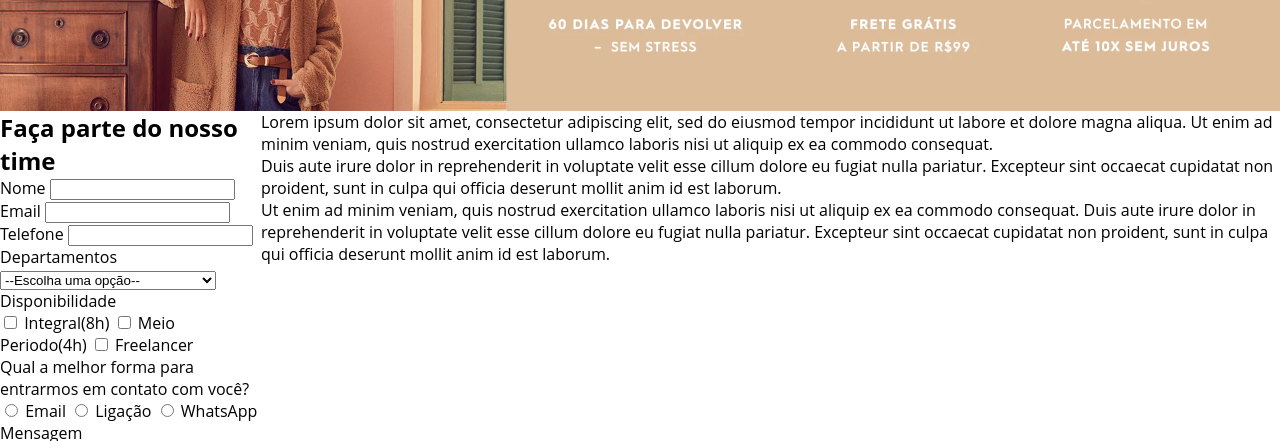
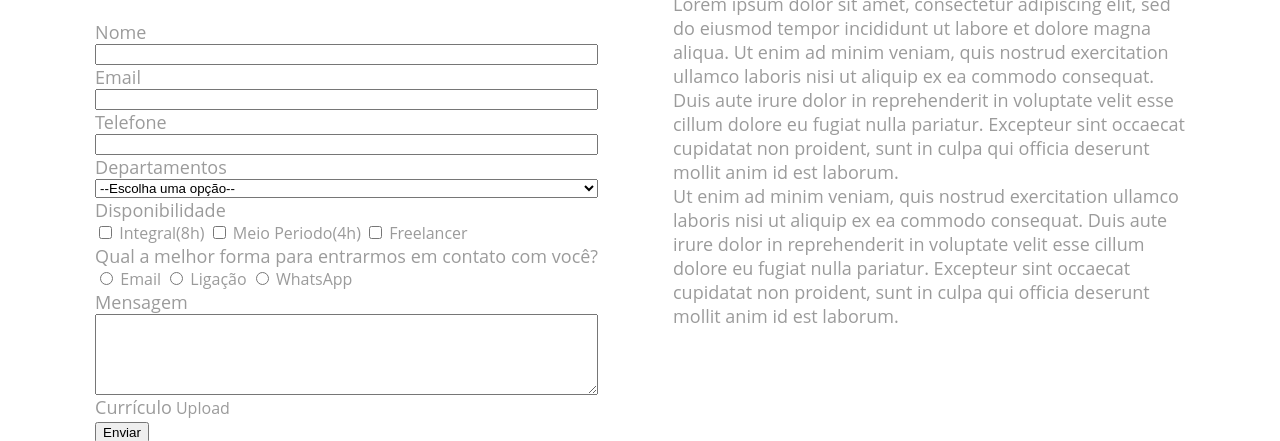
Before and after one commit to diasvictordev/shoesstore-DH, a plain HTML site: page trabalhe-conosco.html in a window 1280 px wide. Shown: the part 246-687 px from the top of the page. Drawn offline with Linux system fonts and the light colour scheme.

Commit message:
working the css

```diff
--- a/trabalhe-conosco.css
+++ b/trabalhe-conosco.css
@@ -56,12 +56,6 @@ a{
     color: white;
 }
 
-
-#banner{
-    width:100%;
-}
-
-
 .footer-bg{
     background-color: #C2185B;
 }
@@ -89,6 +83,30 @@ a{
 
 .work-container{
     display: flex;
+    flex-wrap: wrap;
+    column-gap: 4.6875rem;
+    justify-content: center;
+    align-items: center;
     max-width: var(--pattern-size);
     margin: var(--pattern-margin);
+    color: #9B9B9B;
 }
+
+.form-name, .form-email, .form-number, .form-departments, .form-message{
+    display: flex;
+    flex-direction: column;
+}
+
+h1{
+    font-size: 2.4375rem;
+    color: #575757;
+    margin: 3.4375rem auto 2.25rem auto;
+}
+
+.form-name label, .form-email label, .form-number label, .form-departments label, .form-availability p, .form-contact p, .form-message label, .form-curriculum span, .work-info{
+    font-size: 1.125rem;
+    font-family: "Roboto" "sans serif";
+    font-weight: 400;
+    text-align: left;
+
+}
--- a/trabalhe-conosco.html
+++ b/trabalhe-conosco.html
@@ -27,9 +27,6 @@
             </ul>
         </nav>
 
-        <div>
-          <img id="banner" src="imagens/banner.png">
-        </div>
     </header>
 
 <main class="work-container">
@@ -40,22 +37,22 @@
 
         <form class="form-container">
 
-            <section>
+            <section class="form-info form-name">
             <label for="name">Nome</label>
             <input type="text" name="name" id="name" required>
             </section>
 
-            <section>
+            <section class="form-info form-email">
                 <label for="email">Email</label>
                 <input type="email" name="email" id="email" required>
             </section>
 
-            <section>
+            <section class="form-info form-number">
                 <label for="number">Telefone</label>
                 <input type="tel" name="number" id="number" required>
             </section>
 
-            <section>
+            <section class="form-info form-departments">
                 <label for="departments">Departamentos</label>
                 <select name="departments" id="departments">
                     <option value="" selected disabled>--Escolha uma opção--</option>
@@ -66,7 +63,7 @@
                      </select>
             </section>
 
-            <section>
+            <section class="form-info form-availability">
                 <p>Disponibilidade</p>
 
                 <input type="checkbox" name="availability " id="integral" value="integral">
@@ -79,7 +76,7 @@
                 <label for="freelancer">Freelancer</label>
             </section>
 
-            <section>
+            <section class="form-info form-contact">
                 <p>Qual a melhor forma para entrarmos em contato com você?</p>
 
                 <input type="radio" name="contact" id="email" value="email">
@@ -92,18 +89,18 @@
                 <label for="whatsapp">WhatsApp</label>
             </section>
 
-            <section>
+            <section class="form-info form-message">
                 <label for="message">Mensagem</label>
-                <textarea name="message" id="message" cols="30" rows="5">Escreva</textarea>
+                <textarea name="message" id="message" cols="30" rows="5"></textarea>
             </section>
 
-            <section>
+            <section class="form-info form-curriculum">
                 <span>Currículo</span>
                 <label for="curriculum">Upload</label>
                 <input type="file" name="curriculum" id="curriculum" accept=".pdf, .doc" style="visibility: hidden;">
             </section>
 
-            <section>
+            <section class="form-info form-button">
                 <button type="button">Enviar</button>
             </section>
 
@@ -111,10 +108,11 @@
 
     </section>
 
-    <section>
-        <p>Lorem ipsum dolor sit amet, consectetur adipiscing elit, sed do eiusmod tempor incididunt ut labore et dolore magna aliqua. Ut enim ad minim veniam, quis nostrud exercitation ullamco laboris nisi ut aliquip ex ea commodo consequat.</p>
-        <p>Duis aute irure dolor in reprehenderit in voluptate velit esse cillum dolore eu fugiat nulla pariatur. Excepteur sint occaecat cupidatat non proident, sunt in culpa qui officia deserunt mollit anim id est laborum.</p>
-        <p>Ut enim ad minim veniam, quis nostrud exercitation ullamco laboris nisi ut aliquip ex ea commodo consequat. Duis aute irure dolor in reprehenderit in voluptate velit esse cillum dolore eu fugiat nulla pariatur. Excepteur sint occaecat cupidatat non proident, sunt in culpa qui officia deserunt mollit anim id est laborum.</p>
+
+    <section class="work-info">
+        <p>Lorem ipsum dolor sit amet, consectetur adipiscing elit, sed <br> do eiusmod tempor incididunt ut labore et dolore magna <br> aliqua. Ut enim ad minim veniam, quis nostrud exercitation <br> ullamco laboris nisi ut aliquip ex ea commodo consequat.</p>
+        <p>Duis aute irure dolor in reprehenderit in voluptate velit esse <br> cillum dolore eu fugiat nulla pariatur. Excepteur sint occaecat <br> cupidatat non proident, sunt in culpa qui officia deserunt <br> mollit anim id est laborum.</p>
+        <p>Ut enim ad minim veniam, quis nostrud exercitation ullamco <br> laboris nisi ut aliquip ex ea commodo consequat. Duis aute <br> irure dolor in reprehenderit in voluptate velit esse cillum <br> dolore eu fugiat nulla pariatur. Excepteur sint occaecat <br> cupidatat non proident, sunt in culpa qui officia deserunt <br> mollit anim id est laborum.</p>
     </section>
 
 </main>
```
